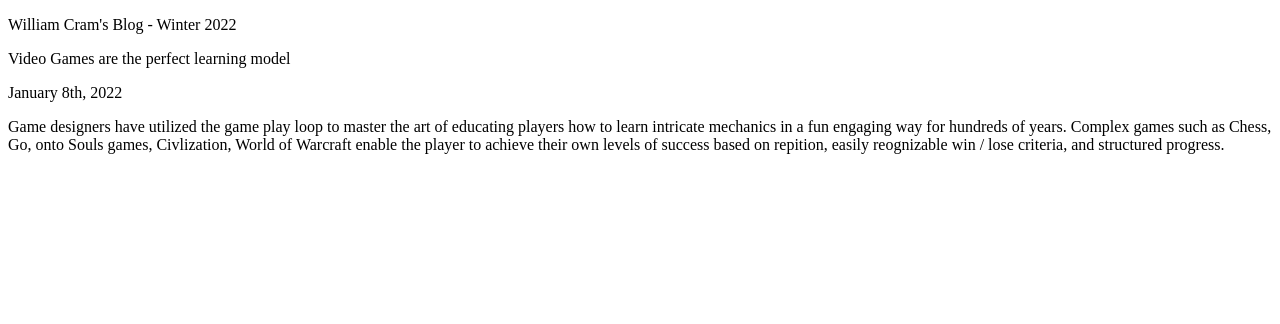
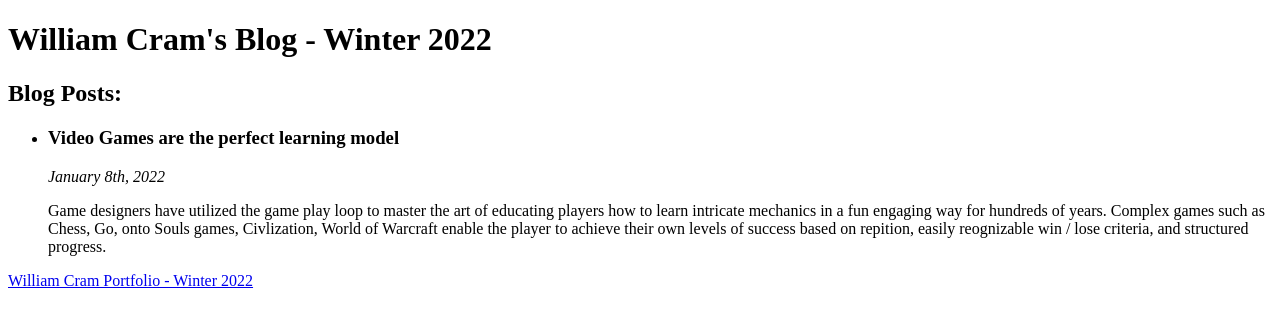
Before and after one commit to WCramRTC/Blog_W22, a plain HTML site: page index.html in a window 1280 px wide. Drawn offline with Linux system fonts and the light colour scheme.

Commit message:
Added Heading, Anchor, Inline, and List tags

```diff
--- a/index.html
+++ b/index.html
@@ -4,10 +4,19 @@
     <title>William Cram's Blog Winter 2022</title>
 </head>
 <body>
-    <p>William Cram's Blog - Winter 2022</p>
+    <h1>William Cram's Blog - Winter 2022</h1>
+    <h2>Blog Posts:</h2>
 
-    <p>Video Games are the perfect learning model </p>
-    <p>January 8th, 2022</p>
-    <p>Game designers have utilized the game play loop to master the art of educating players how to learn intricate mechanics in a fun engaging way for hundreds of years. Complex games such as Chess, Go, onto Souls games, Civlization, World of Warcraft enable the player to achieve their own levels of success based on repition, easily reognizable win / lose criteria, and structured progress. </p>
+
+    <ul>
+        <li>
+            <h3>Video Games are the perfect learning model</h3>
+            <p><em>January 8th, 2022</em></p>
+            <p>Game designers have utilized the game play loop to master the art of educating players how to learn intricate mechanics in a fun engaging way for hundreds of years. Complex games such as Chess, Go, onto Souls games, Civlization, World of Warcraft enable the player to achieve their own levels of success based on repition, easily reognizable win / lose criteria, and structured progress. </p>
+        </li>
+    </ul>
+
+    <a href="https://wcramrtc.github.io/Portfolio_W22/">William Cram Portfolio - Winter 2022</a>
+
 </body>
 </html>
```
